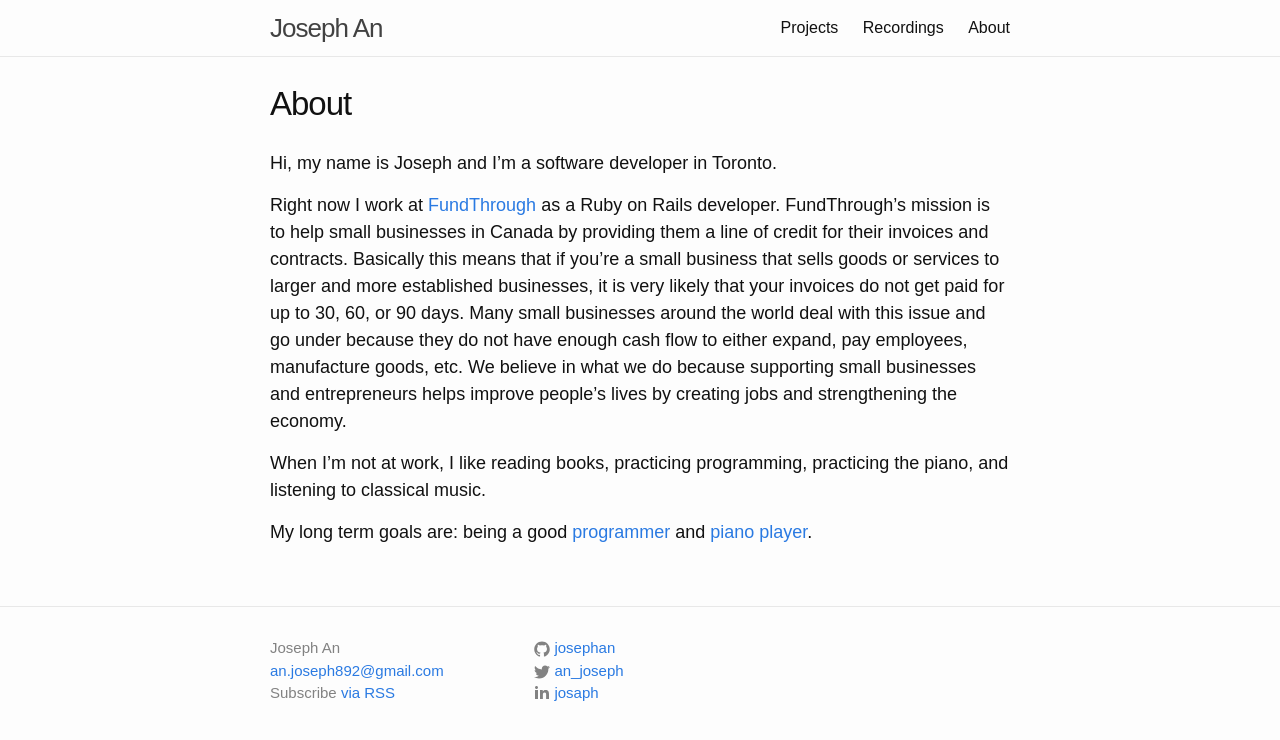
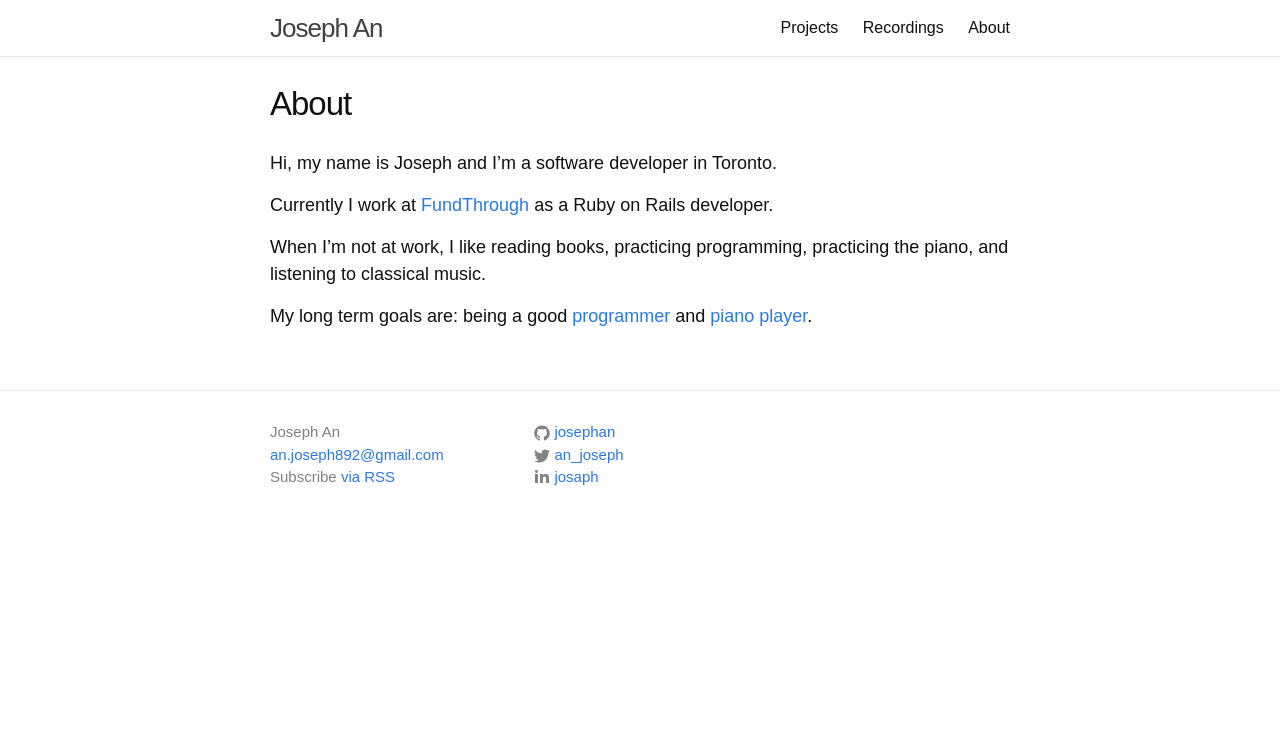
Before and after one commit to josephan/josephan.github.io, a Jekyll site: the page built from about.md, in a window 1280 px wide. Shown: the top 740 px of the page. Built offline with Jekyll 4.4.1, drawn with Linux system fonts in a browser that asks for light colours.

Commit message:
Make about page cleaner

```diff
--- a/about.md
+++ b/about.md
@@ -6,7 +6,7 @@ permalink: /about/
 
 Hi, my name is Joseph and I'm a software developer in Toronto.
 
-Right now I work at [FundThrough](https://www.fundthrough.com/){:target="_blank"} as a Ruby on Rails developer. FundThrough’s mission is to help small businesses in Canada by providing them a line of credit for their invoices and contracts. Basically this means that if you’re a small business that sells goods or services to larger and more established businesses, it is very likely that your invoices do not get paid for up to 30, 60, or 90 days. Many small businesses around the world deal with this issue and go under because they do not have enough cash flow to either expand, pay employees, manufacture goods, etc. We believe in what we do because supporting small businesses and entrepreneurs helps improve people’s lives by creating jobs and strengthening the economy.
+Currently I work at [FundThrough](https://www.fundthrough.com/){:target="_blank"} as a Ruby on Rails developer.
 
 When I'm not at work, I like reading books, practicing programming, practicing the piano, and listening to classical music.
 
```
